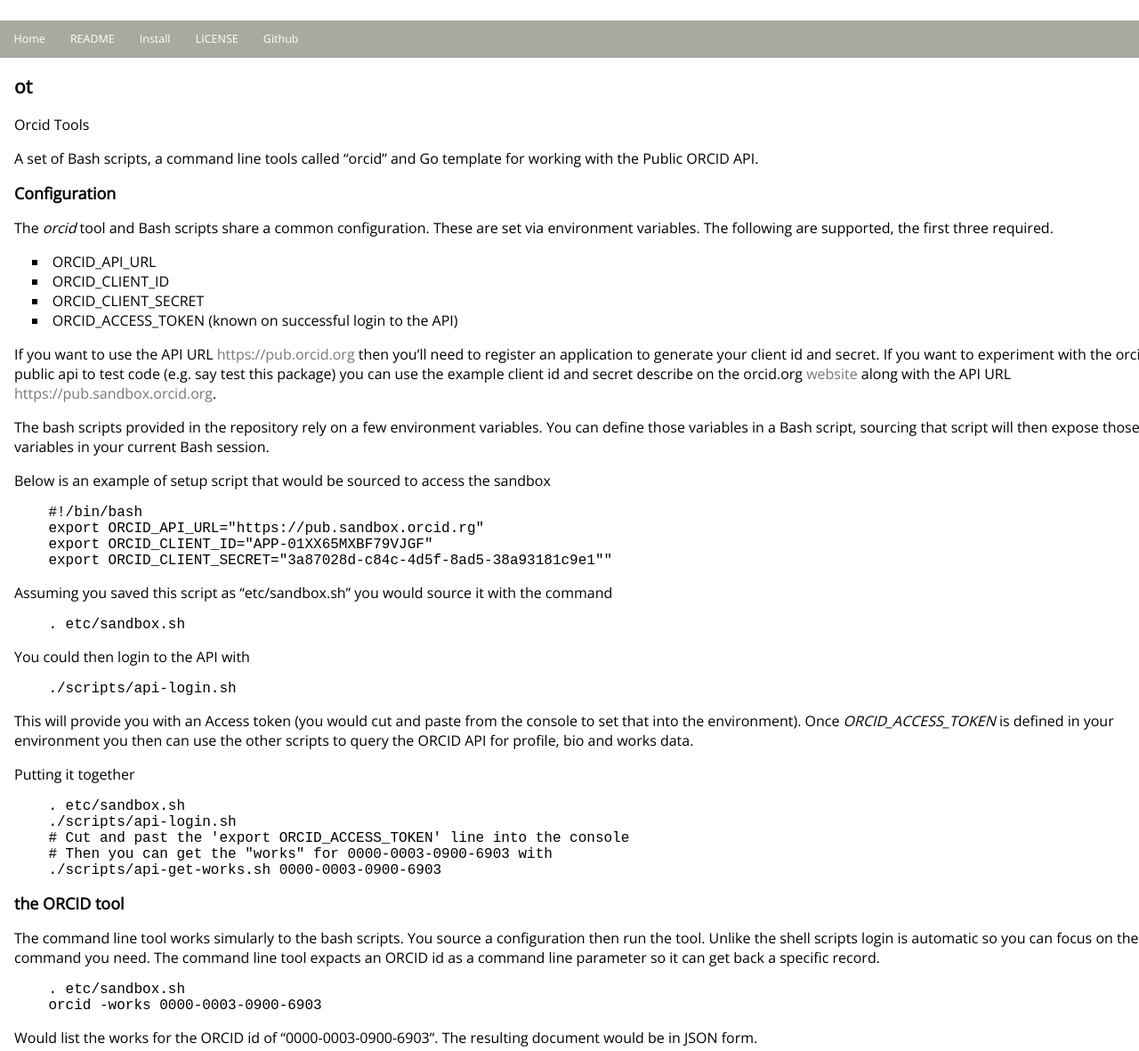
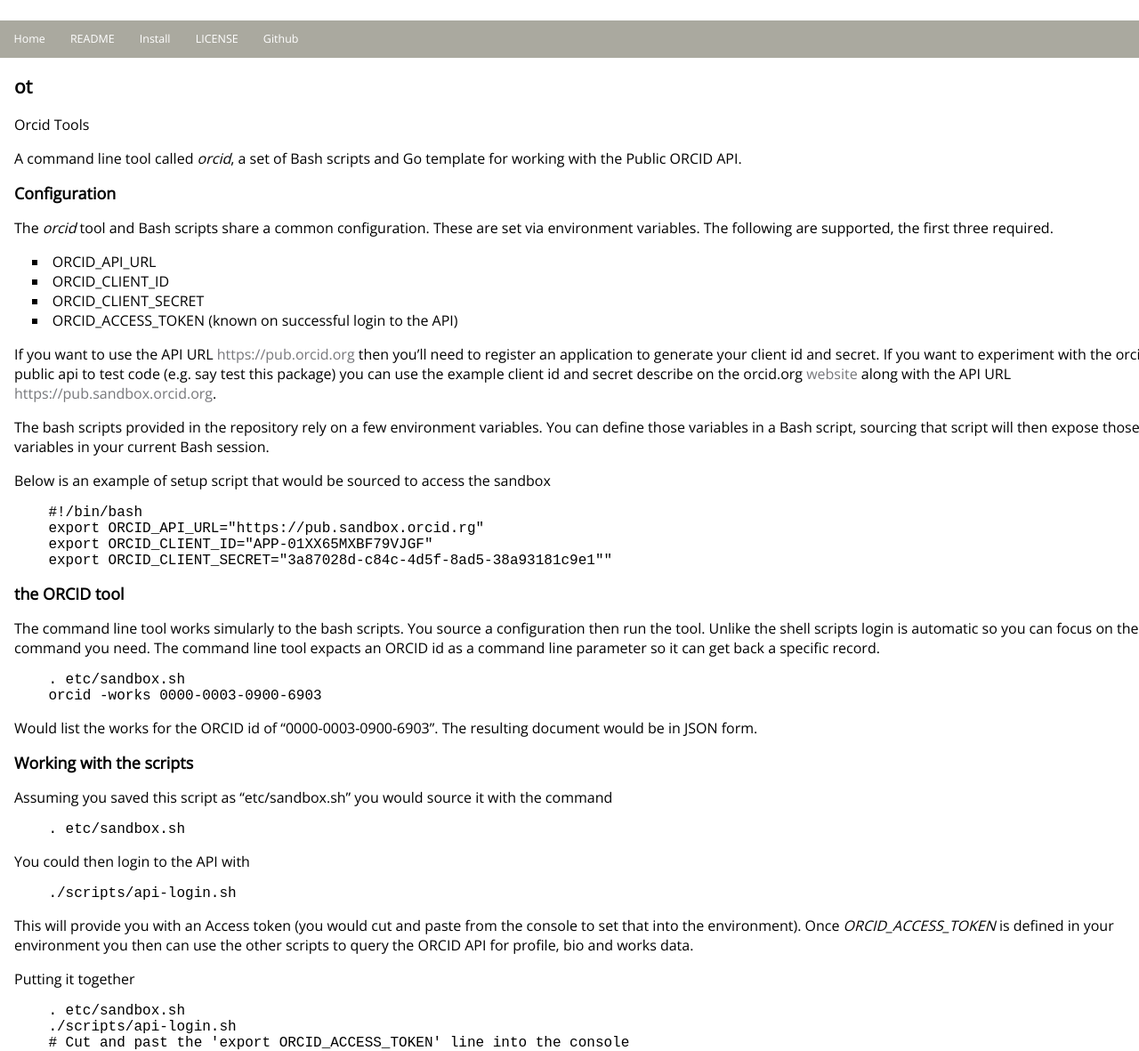
Before and after one commit to caltechlibrary/orcidtools, a plain HTML site: page index.html in a window 1280 px wide. Shown: the part 82-1263 px from the top of the page at 89% size. Drawn offline with nearby package versions, Linux system fonts and the light colour scheme.

Commit message:
commiting to

```diff
--- a/index.html
+++ b/index.html
@@ -25,7 +25,7 @@
 
 <p>Orcid Tools</p>
 
-<p>A set of Bash scripts, a command line tools called &ldquo;orcid&rdquo; and  Go template for working with the Public ORCID API.</p>
+<p>A command line tool called <em>orcid</em>, a set of Bash scripts and Go template for working with the Public ORCID API.</p>
 
 <h2>Configuration</h2>
 
@@ -57,6 +57,20 @@ expose those variables in your current Bash session.</p>
     export ORCID_CLIENT_SECRET=&quot;3a87028d-c84c-4d5f-8ad5-38a93181c9e1&quot;&quot;
 </code></pre>
 
+<h2>the ORCID tool</h2>
+
+<p>The command line tool works simularly to the bash scripts. You source a configuration then run the tool. Unlike
+the shell scripts login is automatic so you can focus on the command you need. The command line tool expacts
+an ORCID id as a command line parameter so it can get back a specific record.</p>
+
+<pre><code class="language-shell">    . etc/sandbox.sh
+    orcid -works 0000-0003-0900-6903
+</code></pre>
+
+<p>Would list the works for the ORCID id of &ldquo;0000-0003-0900-6903&rdquo;. The resulting document would be in JSON form.</p>
+
+<h2>Working with the scripts</h2>
+
 <p>Assuming you saved this script as &ldquo;etc/sandbox.sh&rdquo; you would source it with the command</p>
 
 <pre><code class="language-shell">    . etc/sandbox.sh
@@ -80,18 +94,6 @@ the other scripts to query the ORCID API for profile, bio and works data.</p>
     ./scripts/api-get-works.sh 0000-0003-0900-6903
 </code></pre>
 
-<h2>the ORCID tool</h2>
-
-<p>The command line tool works simularly to the bash scripts. You source a configuration then run the tool. Unlike
-the shell scripts login is automatic so you can focus on the command you need. The command line tool expacts
-an ORCID id as a command line parameter so it can get back a specific record.</p>
-
-<pre><code class="language-shell">    . etc/sandbox.sh
-    orcid -works 0000-0003-0900-6903
-</code></pre>
-
-<p>Would list the works for the ORCID id of &ldquo;0000-0003-0900-6903&rdquo;. The resulting document would be in JSON form.</p>
-
 <h2>Reference</h2>
 
 <ul>
```
